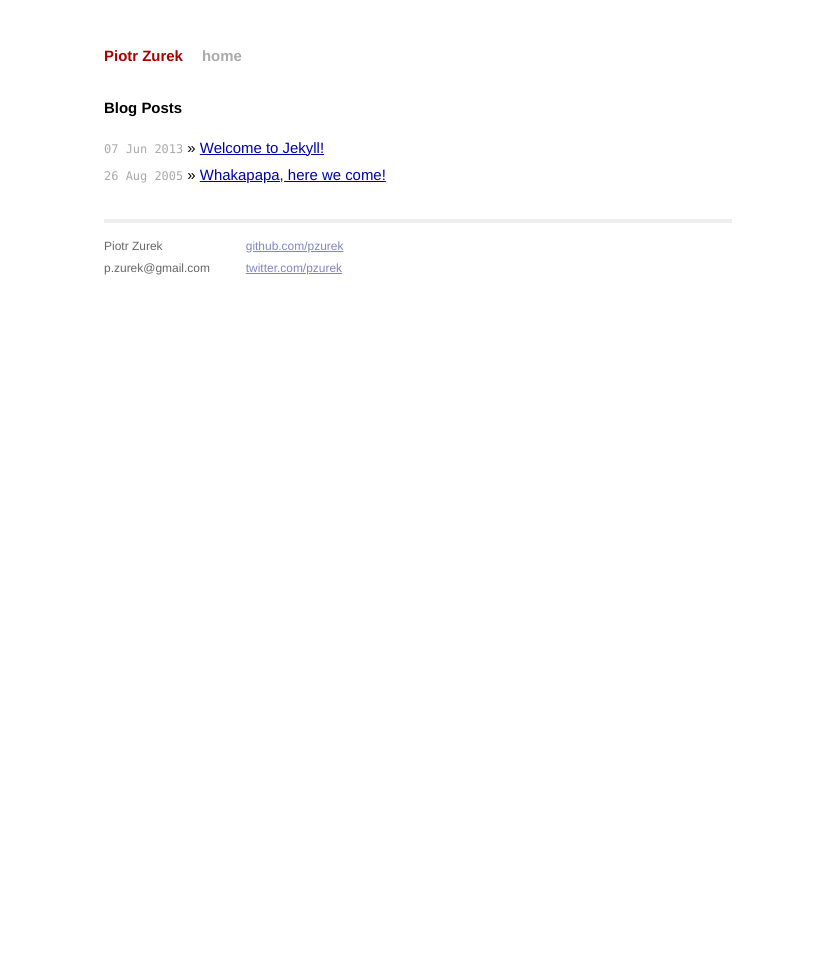
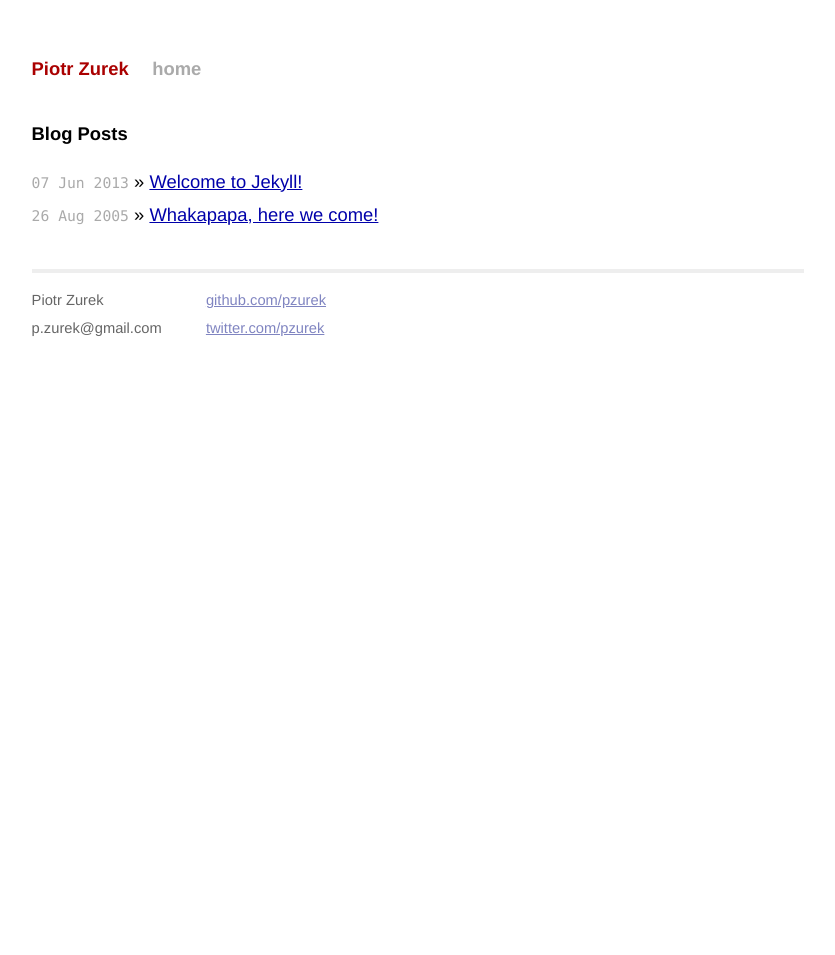
Before and after one commit to pzurek/piotrzurek.net, a Jekyll site: the page built from index.html, in a window 1280 px wide. Shown: the whole page, without its empty margins (222-1057 px from the left). Built offline with Jekyll 4.4.1, drawn with Linux system fonts in a browser that asks for light colours.

Commit message:
Dicking with fonts

```diff
--- a/css/main.css
+++ b/css/main.css
@@ -14,8 +14,8 @@
 
 body {
   background-color: #FFF;
-  font: 16px "museo-sans", Helvetica, Arial, sans-serif;
-  font-size: small;
+  font-family: "museo-sans", Helvetica, Arial, sans-serif;
+  font-size: normal;
   text-align: center;
 }
 
```
